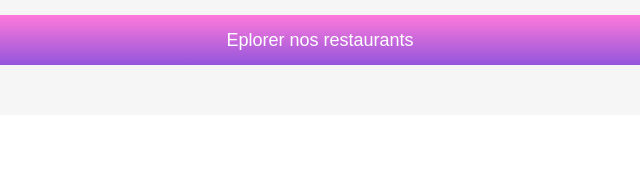
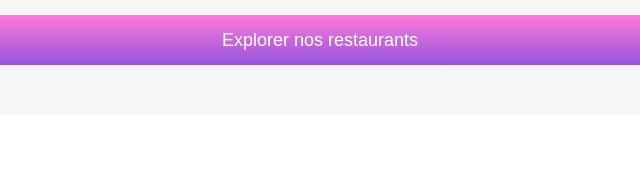
Before and after one commit to audebridault/Ohmyfood, a website: page www/index.html in a window 1280 px wide. Shown: the part 302-487 px from the top of the page, 320-960 px from the left. Drawn offline with Linux system fonts and the light colour scheme; a web font is replaced by a local one.

Commit message:
2eme modif après soutenance

```diff
--- a/src/pages/menus.scss
+++ b/src/pages/menus.scss
@@ -10,6 +10,7 @@
     i {
       width: 80px;
       font-weight: bold;
+      color: black;
     }
     img {
       width: 45%;
--- a/src/scss/base.scss
+++ b/src/scss/base.scss
@@ -74,6 +74,7 @@ h1 {
     background-size: 50rem;
     background-position-y: 4rem;
     animation: 1s forwards remplissage;
+    cursor: pointer;
   }
 }
 
--- a/www/index.html
+++ b/www/index.html
@@ -23,7 +23,7 @@
     <section id="accueil">
         <h1> Réservez le menu qui vous convient</h1>
         <p> Découvrez des restaurants d'exception, sélectionnés par nos soins.</p>
-        <div><button>Eplorer nos restaurants</button></div>
+        <div><button>Explorer nos restaurants</button></div>
     </section>
 
     <section id="fonctionnement">
```
Also changed, not shown: src/pages/index.html (+1 -1 lines), www/css/style.css.
